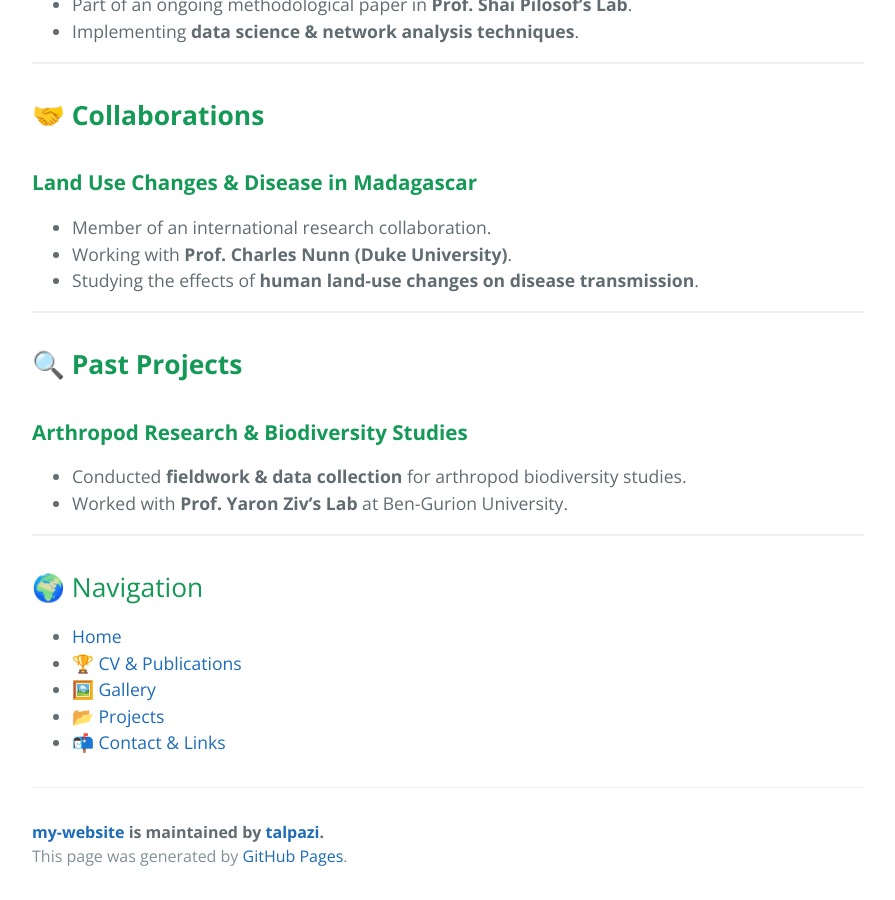
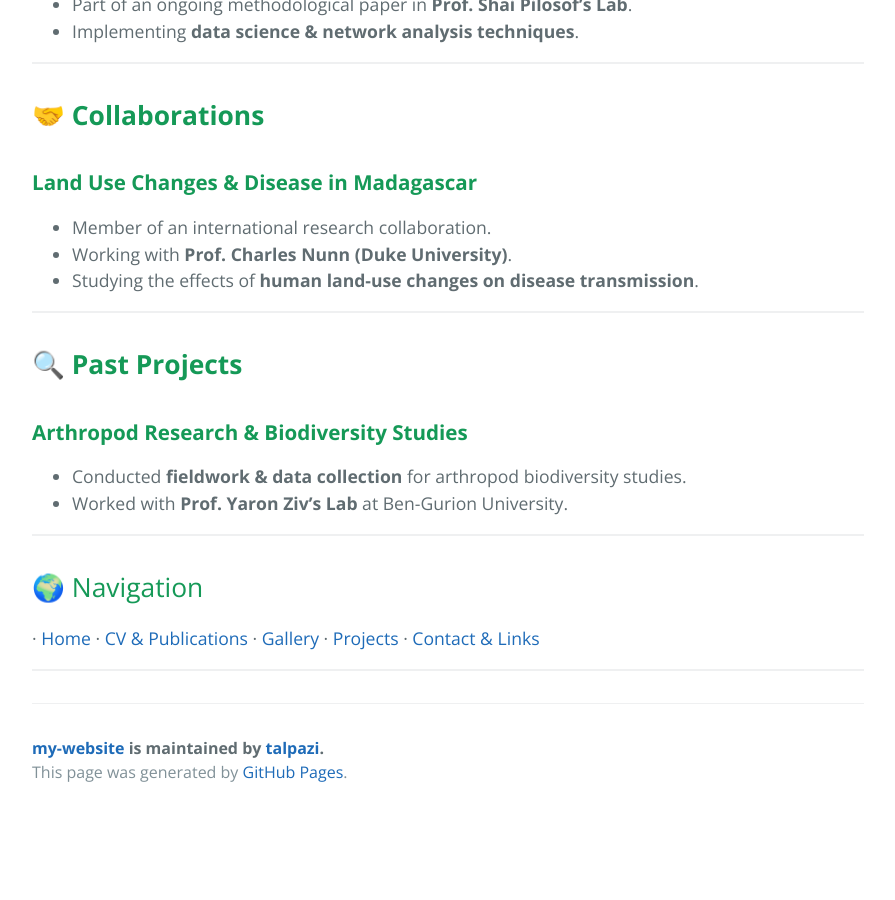
Before and after one commit to talpazi/my-website, a Jekyll site: the page built from projects.md, in a window 1280 px wide and 900 px high, scrolled down 855 px. Shown: the whole window, without its empty margins (192-1087 px from the left). Built offline with Jekyll 4.4.1, drawn with Linux system fonts in a browser that asks for light colours; after the commit the page ends 1671 px from its top, so only the background shows below that.

```diff
--- a/projects.md
+++ b/projects.md
@@ -36,8 +36,6 @@ Here are some of my key research projects and academic work.
 ---
 
 ## 🌍 Navigation
-- [Home](index.md)
-- [🏆 CV & Publications](cv.md)
-- [🖼️ Gallery](gallery.md)
-- [📂 Projects](projects.md)
-- [📬 Contact & Links](contact.md)
+· [Home](index.md) · [CV & Publications](cv.md) · [Gallery](gallery.md) · [Projects](projects.md) · [Contact & Links](contact.md)
+
+---
```
